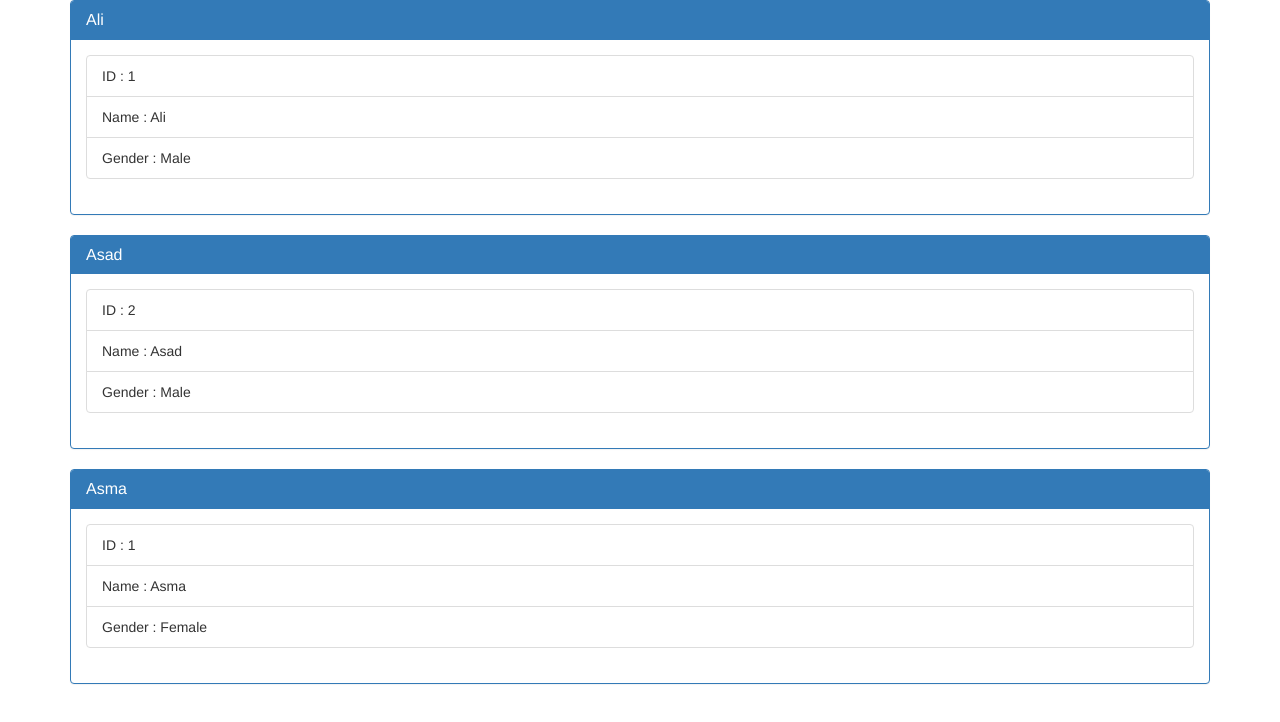
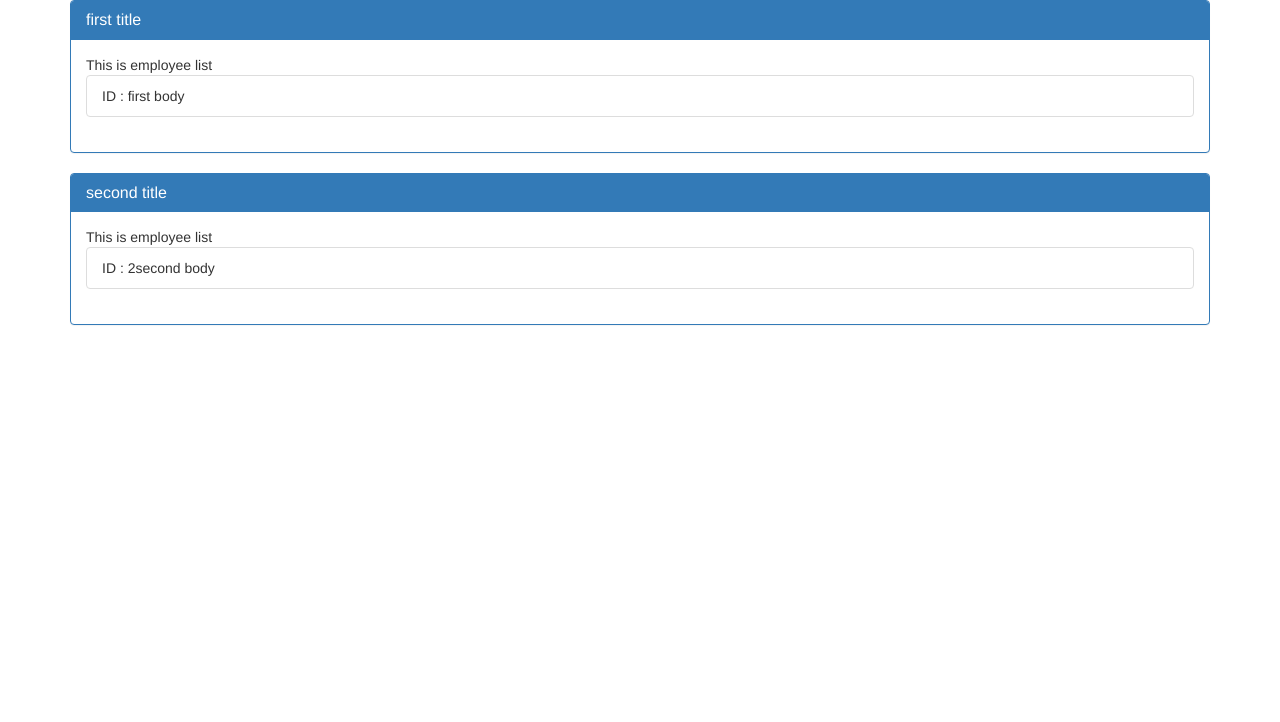
Before and after one commit to mohsinhassan/angular_routing, an Angular app: page /list in a window 1280 px wide. Shown: the top 722 px of the page. Built offline with nearby package versions, Linux system fonts and the light colour scheme.

Commit message:
adding service and getting data

```diff
--- a/src/app/employees/create-employee.component.html
+++ b/src/app/employees/create-employee.component.html
@@ -14,11 +14,18 @@
           <input id="fullName" name="fullName" [(ngModel)]="fullName" type="text" class="form-control">
         </div>
         <div class="form-group">
-          <label for="fullName">Gender</label>
-          <input id="fullName" name="gender"  [(ngModel)]="gender" type="text" class="form-control">
+          <label >Gender</label>
+          <div class="form-group">
+            <label>
+              <input type="radio" value="male" name="gender" [(ngModel)]="gender">Male
+            </label>
+            <label>
+              <input type="radio"  value="female"  name="gender" [(ngModel)]="gender">Female
+            </label>
+          </div>
         </div>
         <div class="form-group">
-          <label for="fullName">department</label>
+          <label for="department">department</label>
           <input type="department" name="department"  [(ngModel)]="department" type="text" class="form-control">
       </div>
 
--- a/src/app/employees/list-employee/list-employee.component.html
+++ b/src/app/employees/list-employee/list-employee.component.html
@@ -1,23 +1,23 @@
 <div class="container">
 <div class="panel panel-primary" *ngFor="let employee of employees">
   <div class="panel-heading">
-    <h3 class="panel-title">{{employee.name}}</h3>
+    <h3 class="panel-title">{{employee.title}}</h3>
   </div>
-    <div class="panel-body">
+    <div class="panel-body"> This is employee list
 
         <ul class="list-group">
             <li class="list-group-item d-flex justify-content-between align-items-center">
-              ID : {{employee.id}}
+              ID : {{employee.body}}
               <span class="badge badge-primary badge-pill"></span>
             </li>
-            <li class="list-group-item d-flex justify-content-between align-items-center">
+            <!-- <li class="list-group-item d-flex justify-content-between align-items-center">
               Name : {{employee.name}}
               <span class="badge badge-primary badge-pill"></span>
             </li>
             <li class="list-group-item d-flex justify-content-between align-items-center">
               Gender : {{employee.gender}}
               <span class="badge badge-primary badge-pill"></span>
-            </li>
+            </li> -->
           </ul>
           </div>
         </div>
--- a/src/app/employees/list-employee/list-employee.component.ts
+++ b/src/app/employees/list-employee/list-employee.component.ts
@@ -1,46 +1,83 @@
 import { Component, OnInit } from '@angular/core';
-import { Employee } from 'src/app/models/employee.model';
+//import { Employee } from 'src/app/models/employee.model';
+//import {HttpClient , HttpErrorResponse} from '@angular/common/http';
+import {Error} from "tslint/lib/error";
+
+import { Injectable } from '@angular/core';
+import { EmployeeService } from '../services/employee.service';
+
+// interface UserResponse {
+//   id : string,
+//   title : string,
+//   body : string
+
+// }
 
 @Component({
   selector: 'app-list-employee',
   templateUrl: './list-employee.component.html',
   styleUrls: ['./list-employee.component.scss']
 })
+
+@Injectable({
+  providedIn: 'root'
+})
 export class ListEmployeeComponent implements OnInit {
-employees : Employee[] = [
-    {
-      id:  1,
-      name: 'Ali',
-      gender: 'Male',
-      email: 'ali@online.com',
-      phoneNumber: '343243242',
-      department: 'IT',
-      dateOfBirth: new Date('01-01-2000')
-    },
-    {
-      id:  2,
-      name: 'Asad',
-      gender: 'Male',
-      email: 'asad@online.com',
-      phoneNumber: '343243242',
-      department: 'Finance',
-      dateOfBirth: new Date('02-02-2002')
-    },
-    {
-      id:  1,
-      name: 'Asma',
-      gender: 'Female',
-      email: 'asma@online.com',
-      phoneNumber: '343243242',
-      department: 'HR',
-      dateOfBirth: new Date('01-01-2003')
-    },
+    private employees;
+    // = Employee;
+
+    constructor(private _employeeService : EmployeeService ) { //, http: HttpClient
 
 
-];
-  constructor() { }
+    }
+    ngOnInit() {
 
-  ngOnInit() {
-  }
+      this.employees = this._employeeService.getEmployee();
+    }
 
+    // ngOnInit() {
+
+    //   this.http.get<UserResponse>('https://jsonplaceholder.typicode.com/posts').subscribe(
+    //   data => {
+    //     //thisemployees = data;
+    //     employees : Employee[]  = data;
+    //     console.log(data);
+
+    //   });
+
+    // }
+
+
+
+
+
+
+
+  //   employees :   UserResponse => {
+  //   console.log(employees);
+  //   return employees;
+  //   //console.log("Bio : " + data.bio);
+  //   //console.log("Company : " + data.company);
+
+  // } ,
+  //     (err: HttpErrorResponse) => {
+  //       if (err.error instanceof Error) {
+
+  //         console.log("client side Error ");
+  //       } else {
+  //         console.log("server side Error ");
+  //       }
+  //     }
+  // ),
+
+
+    //console.log("here");
+
+  //  const req = this.http.post('https://jsonplaceholder.typicode.com/posts' , {
+  //     title: 'Mohsin',
+  //     body: 'hassan',
+  //     userId: 1
+  //   }).subscribe ( res => { console.log(res) }
+  //   );
+  // }
 }
--- /dev/null
+++ b/src/app/employees/services/employee.service.ts
@@ -0,0 +1,24 @@
+import { Injectable } from '@angular/core';
+import { Employee } from 'src/app/models/employee.model';
+
+@Injectable({
+  providedIn: 'root'
+})
+export class EmployeeService {
+  private listEmploye : Employee[] = [{
+    id : 1,
+    title : 'first title',
+    body : 'first body'
+  },
+  {
+    id : 2,
+    title : 'second title',
+    body : '2second body'
+  },
+];
+ getEmployee() : Employee[]{
+   return this.listEmploye;
+ }
+
+  constructor() { }
+}
```
Also changed, not shown: src/app/app.module.ts (+7 -1 lines), src/app/models/employee.model.ts (+6 -6 lines), 1 other file (tests, documents, lock files or other folders).
